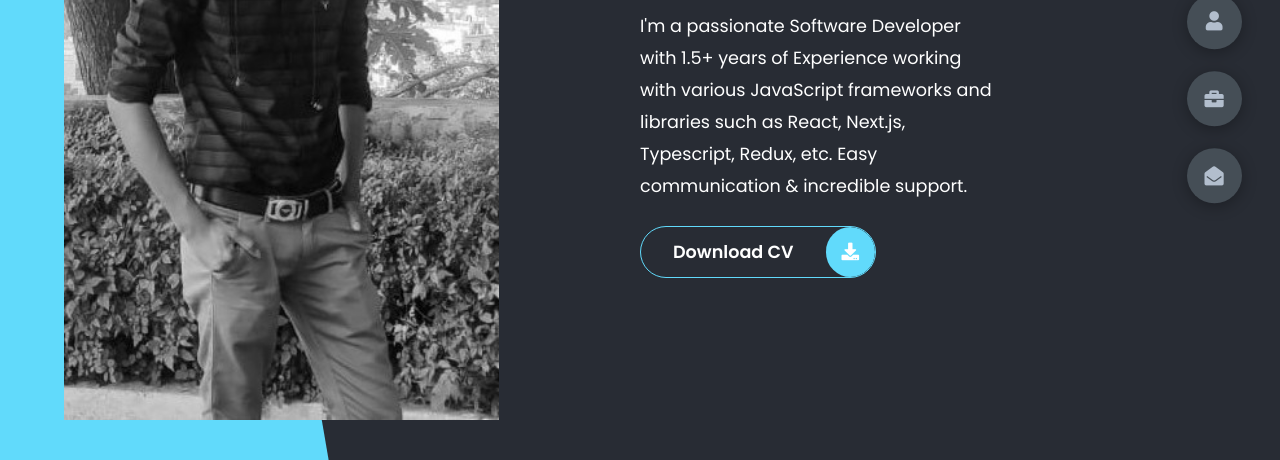
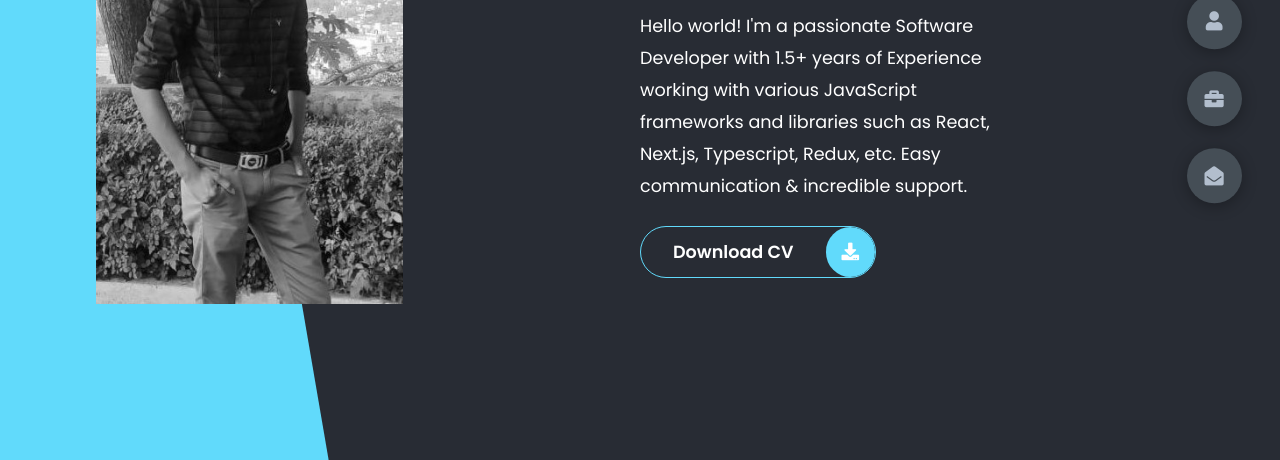
Before and after one commit to bhargav-shingala/bhargav-shingala, a plain HTML site: page index.html in a window 1280 px wide. Shown: the part 340-800 px from the top of the page. Drawn offline with Linux system fonts and the light colour scheme.

Commit message:
refactor: code changes

```diff
--- a/index.html
+++ b/index.html
@@ -27,11 +27,11 @@
             </div>
             <div class="right-header">
                 <h1 class="name">
-                    Hi, I'm <span>Bhargav Shingala</span>
+                    Hello, I'm <span>Bhargav Shingala</span>
                     Software Developer.
                 </h1>
                 <p>
-                    I'm a passionate Software Developer with 1.5+ years of Experience working
+                    Hello world! I'm a passionate Software Developer with 1.5+ years of Experience working
                     with various JavaScript frameworks and libraries such as React, Next.js,
                     Typescript, Redux, etc. Easy communication & incredible support.
                 </p>
@@ -53,7 +53,7 @@
             </div>
             <div class="about-container">
                 <div class="left-about">
-                    <h4>What I can offer ?</h4>
+                    <h4>What I can offer?</h4>
                     <p>
                         Pixel perfect responsive designs, Custom components, API integration, hooks,
                         state management, peformance optimization, etc.
--- a/styles/styles.scss
+++ b/styles/styles.scss
@@ -165,7 +165,7 @@ section {
         }
         .image {
             border-radius: var(--br-sm-2);
-            height: 90%;
+            height: 85%;
             width: 68%;
             margin-left: 4rem;
             background-color: var(--color-black);
```
Also changed, not shown: styles/styles.css.
